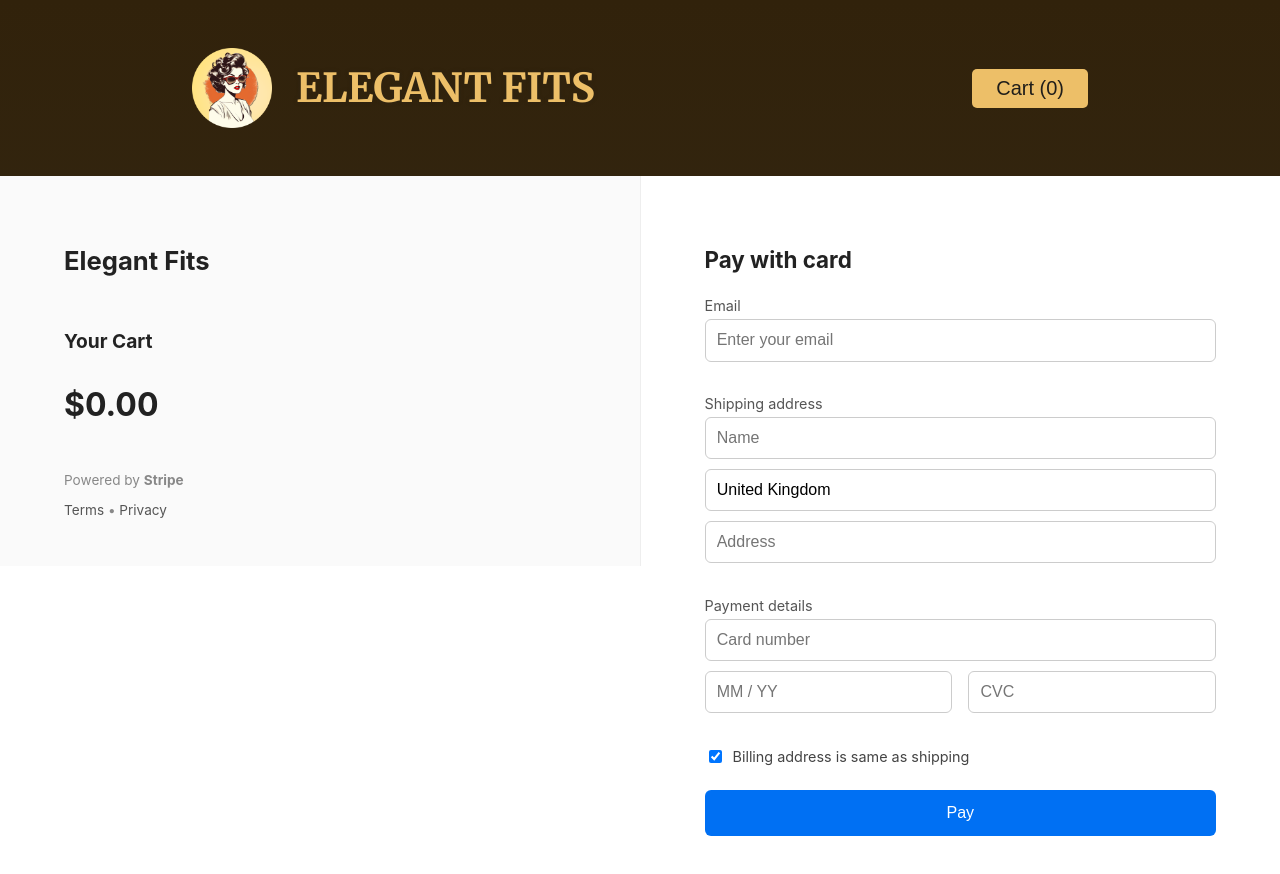
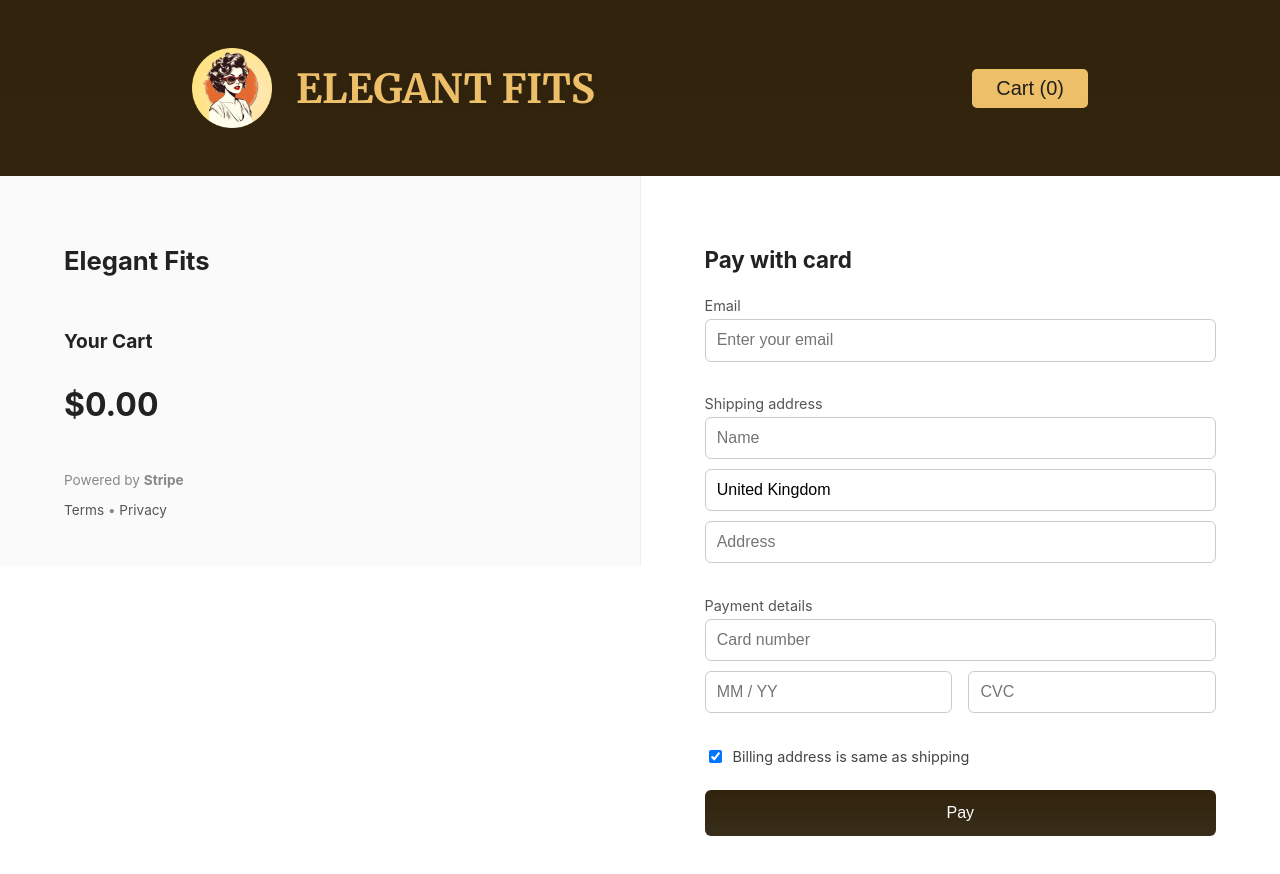
Before and after one commit to seanralph007/Elegant-Fits, a React (Vite) app: page /checkout in a window 1280 px wide. Shown: the top 874 px of the page. Built offline with nearby package versions, Linux system fonts and the light colour scheme.

Commit message:
Styling update 3

```diff
--- a/src/components/Checkout.css
+++ b/src/components/Checkout.css
@@ -8,6 +8,7 @@
   background-color: #fff;
   font-family: "Inter", sans-serif;
   color: #222;
+  overflow-x: hidden;
 }
 
 /* LEFT SIDE */
@@ -128,7 +129,7 @@
 
 .pay-btn {
   width: 100%;
-  background-color: #0070f3;
+  background: linear-gradient(#31220b, #382e1b);
   color: white;
   border: none;
   padding: 0.9rem;
@@ -139,7 +140,7 @@
 }
 
 .pay-btn:hover {
-  background-color: #0059c1;
+  background: #31220b;
 }
 
 /* 📱 RESPONSIVE */
--- a/src/components/Header.tsx
+++ b/src/components/Header.tsx
@@ -1,5 +1,5 @@
 import { useState } from "react";
-
+import { Link } from "react-router-dom";
 import Cart from "./Cart.tsx";
 import { useAppSelector } from "../store/hooks.ts";
 
@@ -23,8 +23,10 @@
       {cartIsVisible && <Cart onClose={handleCloseCartClick} />}
       <header id="main-header">
         <div id="main-title">
-          <img src="logo.png" alt="Elegant model" />
-          <h1>Elegant Fits</h1>
+          <Link to="/" className="nav">
+            <img src="logo.png" alt="Elegant model" />
+            <h1>Elegant Fits</h1>
+          </Link>
         </div>
         <p>
           <button onClick={handleOpenCartClick}>Cart ({cartQuantity})</button>
--- a/src/components/Shop.tsx
+++ b/src/components/Shop.tsx
@@ -1,4 +1,4 @@
-import { type ReactNode } from 'react';
+import { type ReactNode } from "react";
 
 type ShopProps = {
   children: ReactNode;
--- a/src/index.css
+++ b/src/index.css
@@ -32,6 +32,11 @@
   margin-right: 1.5rem;
 }
 
+.nav {
+  text-decoration: none;
+  display: flex;
+}
+
 h1 {
   text-align: center;
   text-transform: uppercase;
@@ -39,6 +44,7 @@
   text-shadow: 0 0 4px rgba(35, 34, 34, 0.4);
   font-size: 2.5rem;
   margin: 0;
+  margin-top: 1rem;
 }
 
 #main-header button {
```
Also changed, not shown: 1 other file (tests, documents, lock files or other folders).
